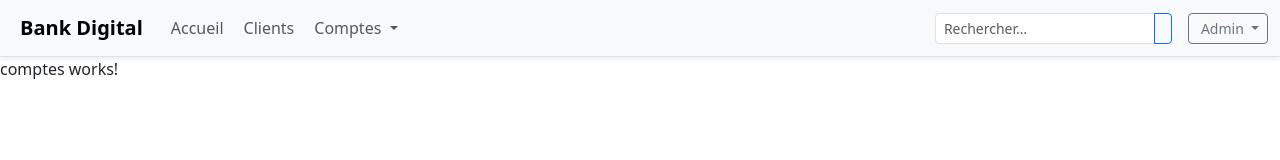
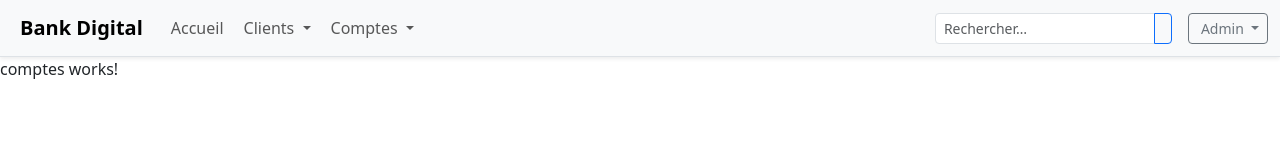
Before and after one commit to zakaria-beny/Bank-Digital-FrontEnd_, an Angular app: page /comptes in a window 1280 px wide. Shown: the top 160 px of the page. Built offline with nearby package versions, Linux system fonts and the light colour scheme.

Commit message:
lundi commit

```diff
--- a/src/app/app.routes.ts
+++ b/src/app/app.routes.ts
@@ -1,9 +1,11 @@
 import { Routes } from '@angular/router';
 import { Clients } from './clients/clients';
 import { Comptes } from './comptes/comptes';
+import {NoveauClient} from'./noveau-client/noveau-client';
 
 export const routes: Routes = [
   { path: 'clients', component: Clients },
   { path: 'comptes', component: Comptes },
+  { path: 'noveau-client', component: NoveauClient },
   { path: '', redirectTo: 'clients', pathMatch: 'full' }
 ];
--- a/src/app/nav-bar/nav-bar.html
+++ b/src/app/nav-bar/nav-bar.html
@@ -5,25 +5,49 @@
       Bank Digital
     </a>
 
-    <button class="navbar-toggler" type="button" data-bs-toggle="collapse" data-bs-target="#mainNavbar" aria-controls="mainNavbar" aria-expanded="false" aria-label="Toggle navigation">
+    <button class="navbar-toggler" type="button" data-bs-toggle="collapse" data-bs-target="#mainNavbar"
+            aria-controls="mainNavbar" aria-expanded="false" aria-label="Toggle navigation">
       <span class="navbar-toggler-icon"></span>
     </button>
 
     <div class="collapse navbar-collapse" id="mainNavbar">
       <ul class="navbar-nav me-auto mb-2 mb-lg-0">
+
         <li class="nav-item">
-          <a class="nav-link" routerLink="/clients" routerLinkActive="active" [routerLinkActiveOptions]="{ exact: true }">
+          <a class="nav-link" routerLink="/clients" routerLinkActive="active"
+             [routerLinkActiveOptions]="{ exact: true }">
             <i class="bi bi-house-door me-1"></i>
             Accueil
           </a>
         </li>
 
-        <li class="nav-item">
-          <a class="nav-link" routerLink="/clients" routerLinkActive="active">
+
+        <li class="nav-item dropdown">
+          <a class="nav-link dropdown-toggle"
+
+             role="button"
+             data-bs-toggle="dropdown"
+             aria-expanded="false">
             <i class="bi bi-people me-1"></i>
             Clients
           </a>
+
+          <ul class="dropdown-menu shadow-sm">
+            <li>
+              <a class="dropdown-item" routerLink="/clients" routerLinkActive="active">
+                <i class="bi bi-list-ul me-2"></i>
+                Search client
+              </a>
+            </li>
+            <li>
+              <a class="dropdown-item" routerLink="/noveau-client" routerLinkActive="active">
+                <i class="bi bi-plus-circle me-2"></i>
+                Nouveau client
+              </a>
+            </li>
+          </ul>
         </li>
+
 
         <li class="nav-item dropdown">
           <a class="nav-link dropdown-toggle" role="button" data-bs-toggle="dropdown" aria-expanded="false">
@@ -40,6 +64,7 @@
             </li>
           </ul>
         </li>
+
       </ul>
 
       <div class="d-flex align-items-center">
@@ -53,7 +78,8 @@
         </form>
 
         <div class="dropdown">
-          <button class="btn btn-outline-secondary btn-sm dropdown-toggle" type="button" data-bs-toggle="dropdown" aria-expanded="false">
+          <button class="btn btn-outline-secondary btn-sm dropdown-toggle" type="button"
+                  data-bs-toggle="dropdown" aria-expanded="false">
             <i class="bi bi-person-circle me-1"></i>
             Admin
           </button>
@@ -75,6 +101,7 @@
           </ul>
         </div>
       </div>
+
     </div>
   </div>
 </nav>
```
